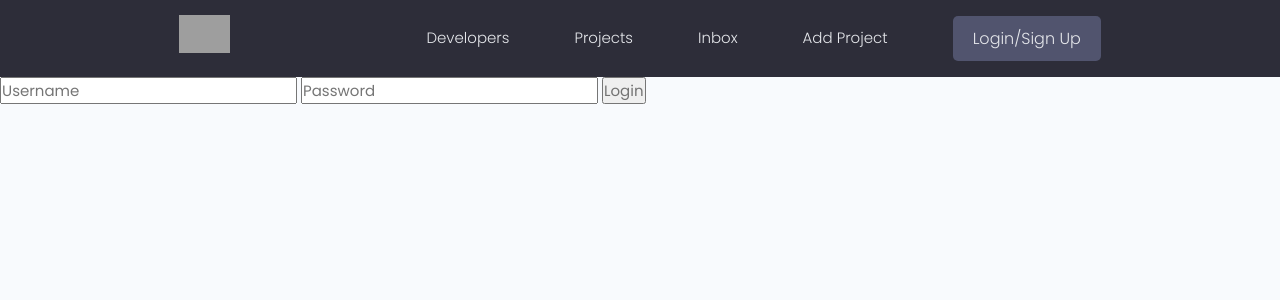
After one commit to NSale/devsearch, a Django app: page /login/ in a window 1280 px wide. The commit adds this page. Shown: the top 300 px of the page. Run offline with Django 3.2, Linux system fonts and the light colour scheme; some libraries are stand-ins or nearby versions; grey boxes are pictures that could not be loaded.

Commit message:
add login page and view

```diff
--- a/templates/navbar.html
+++ b/templates/navbar.html
@@ -17,7 +17,11 @@
       <li class="header__menuItem"><a href="{% url 'projects' %}">Projects</a></li>
       <li class="header__menuItem"><a href="">Inbox</a></li>
       <li class="header__menuItem"><a href="{% url 'create-project' %}">Add Project</a></li>
-      <li class="header__menuItem"><a href="" class="btn btn--sub">Login/Sign Up</a></li>
+      {% if request.user.is_authenticated %}
+        <li class="header__menuItem"><a href="{% url 'login' %}" class="btn btn--sub">Logout</a></li>
+      {% else %}
+        <li class="header__menuItem"><a href="{% url 'login' %}" class="btn btn--sub">Login/Sign Up</a></li>
+      {% endif %}
     </ul>
   </nav>
 </div>
--- /dev/null
+++ b/users/templates/users/login_register.html
@@ -0,0 +1,10 @@
+{% extends 'main.html' %}
+
+{% block content %}
+    <form action="{% url 'login' %}" method="POST">
+        {% csrf_token %}
+        <input type="text" name="username" placeholder="Username" />
+        <input type="text" name="password" placeholder="Password" />
+        <input type="submit" value="Login" />
+    </form>
+{% endblock %}
--- a/users/urls.py
+++ b/users/urls.py
@@ -4,4 +4,5 @@ from . import views
 urlpatterns = [
     path('', views.profiles, name='profiles'),
     path('profile/<str:pk>', views.profile, name="profile"),
+    path('login/', views.login_page, name='login'),
 ]
--- a/users/views.py
+++ b/users/views.py
@@ -1,8 +1,32 @@
-from django.shortcuts import render
+from django.shortcuts import render, redirect
+from django.contrib.auth import login, authenticate
+from django.contrib.auth.models import User
 from .models import Profile
 
 
 # Create your views here.
+def login_page(request):
+    if request.method == 'POST':
+
+        username = request.POST['username']
+        password = request.POST['password']
+
+        try:
+            user = User.objects.get(username=username)
+        except:
+            print('Username does not exist!')
+
+        user = authenticate(request, username=username, password=password)
+
+        if user is not None:
+            login(request, user)
+            return redirect('profiles')
+        else:
+            print('Username OR password is not correct!')
+
+    return render(request, 'users/login_register.html')
+
+
 def profiles(request):
     all_profiles = Profile.objects.all()
     context = {
@@ -14,12 +38,12 @@ def profiles(request):
 def profile(request, pk):
     profile_selected = Profile.objects.get(id=pk)
 
-    topSkills = profile_selected.skill_set.exclude(description__exact="")
-    otherSkills = profile_selected.skill_set.filter(description="")
+    top_skills = profile_selected.skill_set.exclude(description__exact="")
+    other_skills = profile_selected.skill_set.filter(description="")
 
     context = {
         "profile": profile_selected,
-        "topSkills": topSkills,
-        "otherSkills": otherSkills,
+        "topSkills": top_skills,
+        "otherSkills": other_skills,
     }
     return render(request, 'users/user-profile.html', context)
```
Also changed, not shown: db.sqlite3.
